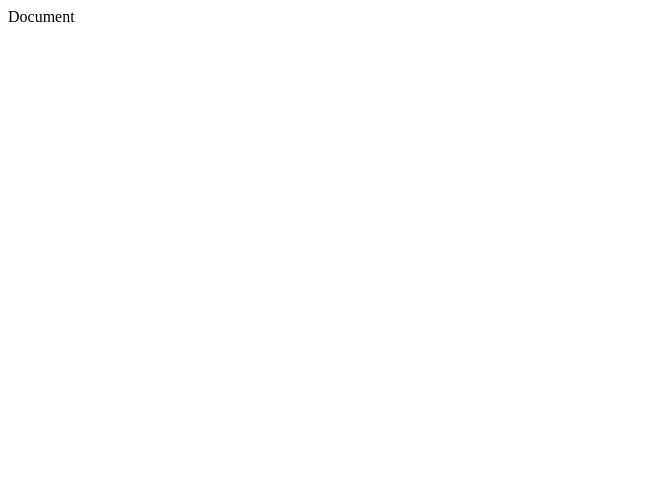
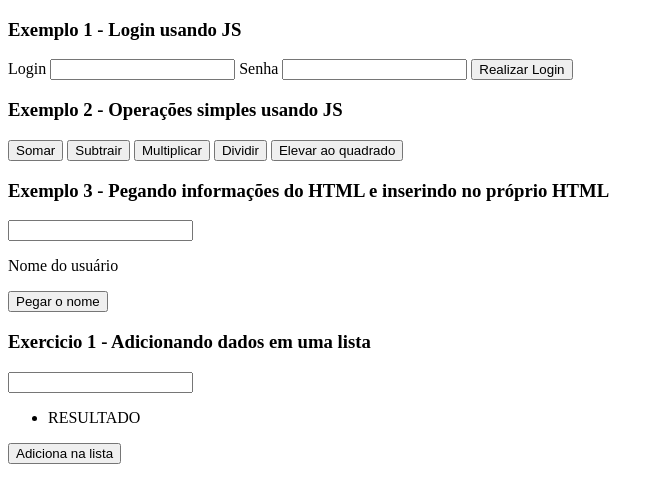
Before and after one commit to Luiza2112/Aula04-PW-3bim-23-08, a plain HTML site: page index.html in a window 1280 px wide. Shown: the whole page, without its empty margins (0-664 px from the left). Drawn offline with Linux system fonts and the light colour scheme.

Commit message:
feat: adcionei novas funções

```diff
--- a/index.html
+++ b/index.html
@@ -1,13 +1,35 @@
 <!DOCTYPE html>
-<html lang="en">
-<head>
-    <meta charset="UTF-8">
-    <meta http-equiv="X-UA-Compatible" content="IE=edge">
-    <script scr="js/script.js"></script>
-    <link rel="stylesheet" href="css/style.css"
-    <title>Document</title>
-</head>
-<body>
+<html lang="pt-br">
+    <head>
+        <meta charset="UTF-8">
+        <title>PW-I - Introdução ao JS</title>
+        <script src="js/script.js"></script>
+    </head>
+    <body>
+        <h3>Exemplo 1 - Login usando JS</h3>
+        Login <input type="email" id="frmemail">
+        Senha <input type="password" id="frmpassword">
+        <button onclick="login()">Realizar Login</button>
 
-</body>
+        <h3>Exemplo 2 - Operações simples usando JS</h3>
+        <button onclick="somar()">Somar</button>
+        <button onclick="subtrair()">Subtrair</button>
+        <button onclick="multiplicar()">Multiplicar</button>
+        <button onclick="dividir()">Dividir</button>
+        <button onclick="quadrado()">Elevar ao quadrado</button>
+
+
+        <h3>Exemplo 3 - Pegando informações do HTML e inserindo no próprio HTML </h3>
+        <input type="text" id="frmNome"><br/>
+        <p id="exibeNome">Nome do usuário</p>
+
+        <button onclick="nome()">Pegar o nome</button>
+
+        <h3>Exercicio 1 - Adicionando dados em uma lista</h3>
+        <input type="text" id="frmProduto"><br/>
+        <ul id="produto">
+            <li>RESULTADO </li>
+        </ul>
+        <button onclick="produto()">Adiciona na lista</button>
+    </body>
 </html>
--- a/js/script.js
+++ b/js/script.js
@@ -0,0 +1,45 @@
+function login(){
+    var email = document.getElementById("frmemail").value
+    var password = document.getElementById("frmpassword").value
+    console.log(email)
+    console.log(password)
+    if(email == "login" && password == "123456" ){
+        alert("Login realizado com sucesso!")
+    }
+    else{
+        alert("Não foi possível realizar o login")
+    }
+}
+
+
+
+function somar(){
+    var n1 = parseInt(prompt("Digite o primeiro número"))
+    var n2 = parseInt(prompt("Digite o segundo número"))
+    // Essa função devolve o tipo de dado da variável escolhida.
+    console.log(typeof(n1))
+    console.log(typeof(n2))
+    var resultado = n1 + n2
+    console.log(resultado)
+}
+
+function nome(){
+    const nome = document.getElementById("frmNome").value
+    console.log(nome)
+    document.getElementById("exibeNome").innerHTML = nome
+}
+
+function produto(){
+    let product = document.getElementById("frmProduto").value
+    let li = document.createElement("li")
+    li.innerHTML=product
+    // document.getElementById("produto").innerHTML = product
+    document.getElementById("produto").appendChild(li)
+    console.log(product)
+}
+
+
+//Desafio - Criar uma função que adicione, em uma lista, o nome de um produto.
+
+//Manipular o DOM
+//Document Object Model
```
Also changed, not shown: 1 other file.
